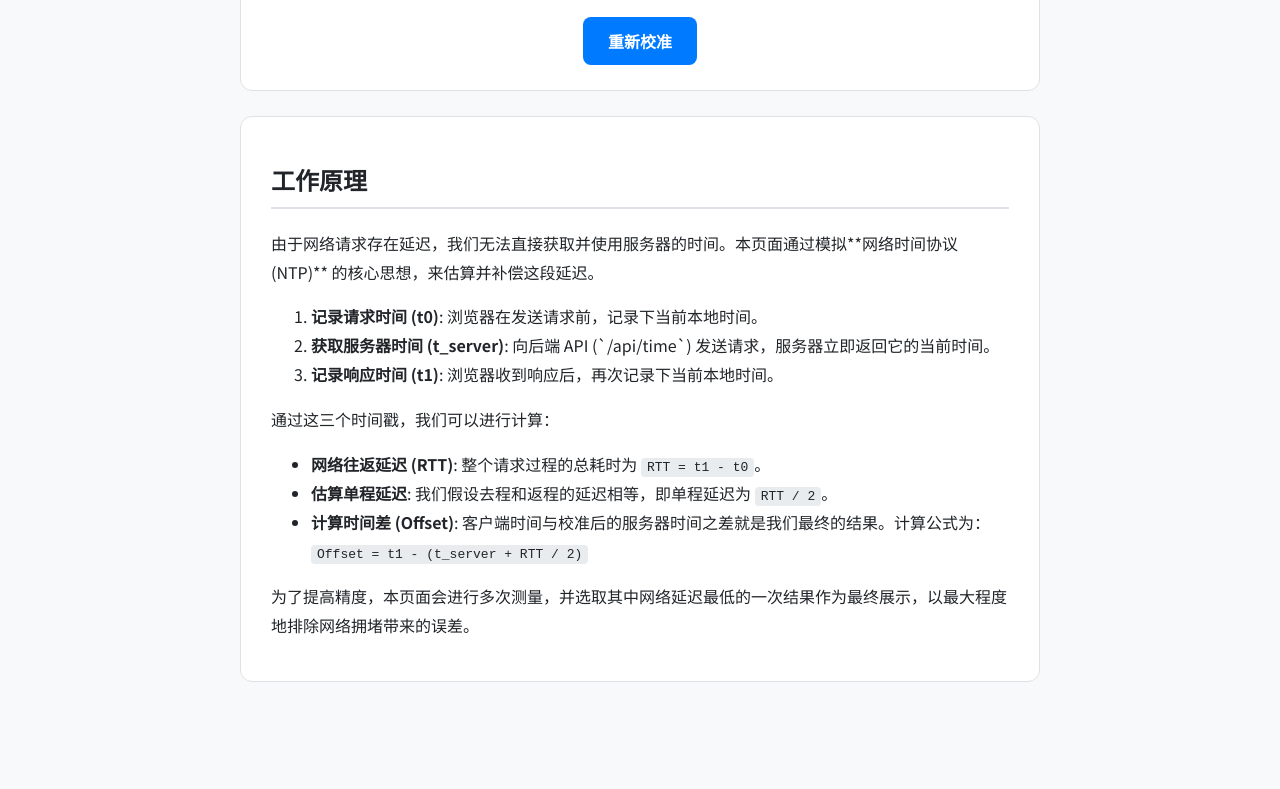
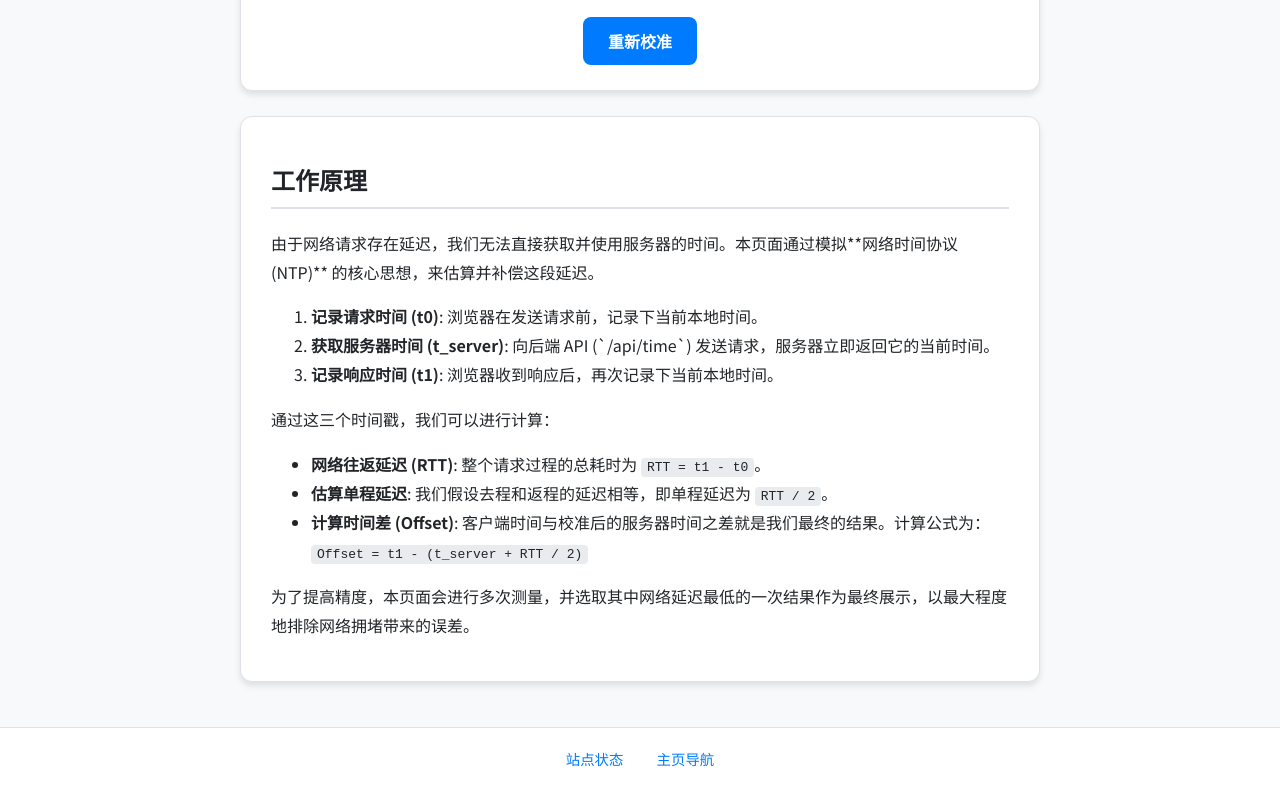
Before and after one commit to 33niang/ChronoGauge, a plain HTML site: page index.html in a window 1280 px wide. Shown: the part 470-1259 px from the top of the page. Before the commit the page ends 1197 px from the top, so only its background shows below. Drawn offline with Linux system fonts and the light colour scheme; no server answers.

Commit message:
Update index.html

```diff
--- a/index.html
+++ b/index.html
@@ -15,7 +15,11 @@
             --border-color: #dee2e6;
             --green: #28a745;
             --red: #dc3545;
-            --shadow: 0 4px A6px rgba(0, 0, 0, 0.1);
+            --shadow: 0 4px 6px rgba(0, 0, 0, 0.1);
+        }
+
+        html, body {
+            height: 100%;
         }
 
         body {
@@ -23,11 +27,18 @@
             background-color: var(--bg-color);
             color: var(--text-color);
             margin: 0;
-            padding: 20px;
             display: flex;
             flex-direction: column;
             align-items: center;
-            min-height: 100vh;
+        }
+
+        .main-content {
+            flex: 1 0 auto;
+            width: 100%;
+            display: flex;
+            flex-direction: column;
+            align-items: center;
+            padding: 20px;
             box-sizing: border-box;
         }
 
@@ -148,10 +159,35 @@
             border-radius: 4px;
             font-family: monospace;
         }
+
+        /* 页脚样式 */
+        .footer {
+            flex-shrink: 0;
+            width: 100%;
+            text-align: center;
+            padding: 20px 0;
+            color: #6c757d;
+            font-size: 0.9rem;
+            border-top: 1px solid var(--border-color);
+            background-color: var(--card-bg);
+        }
+
+        .footer a {
+            color: var(--primary-color);
+            text-decoration: none;
+            margin: 0 15px;
+            transition: color 0.2s ease;
+        }
+
+        .footer a:hover {
+            color: #0056b3;
+            text-decoration: underline;
+        }
     </style>
 </head>
 <body>
 
+    <div class="main-content">
         <div class="container">
             <h1>ChronoGauge - 时光计</h1>
 
@@ -191,6 +227,12 @@
                 <p>为了提高精度，本页面会进行多次测量，并选取其中网络延迟最低的一次结果作为最终展示，以最大程度地排除网络拥堵带来的误差。</p>
             </div>
         </div>
+    </div>
+
+    <footer class="footer">
+        <a href="https://status.zhou.su" target="_blank" rel="noopener noreferrer">站点状态</a>
+        <a href="https://zhou.su" target="_blank" rel="noopener noreferrer">主页导航</a>
+    </footer>
 
     <script>
         const offsetDisplay = document.getElementById('offset-display');
```
Lines whose indentation alone changed are shown as unchanged.
